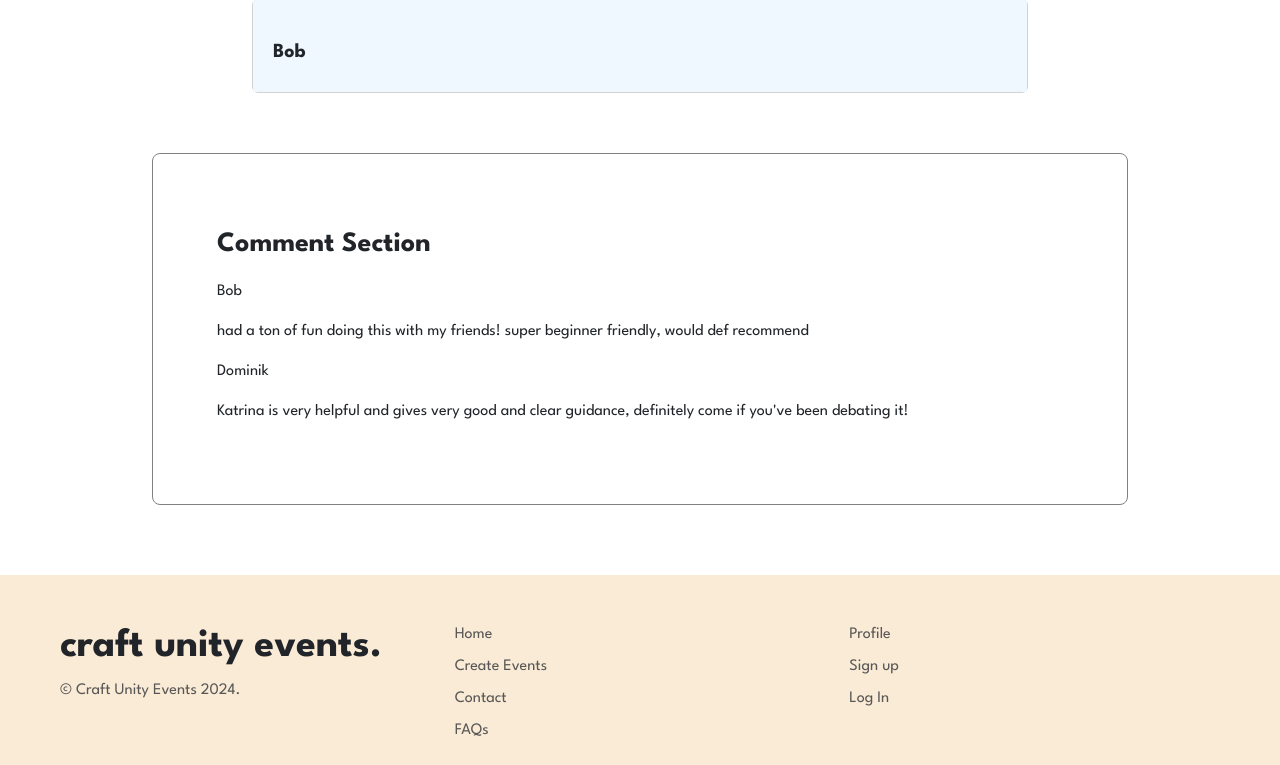
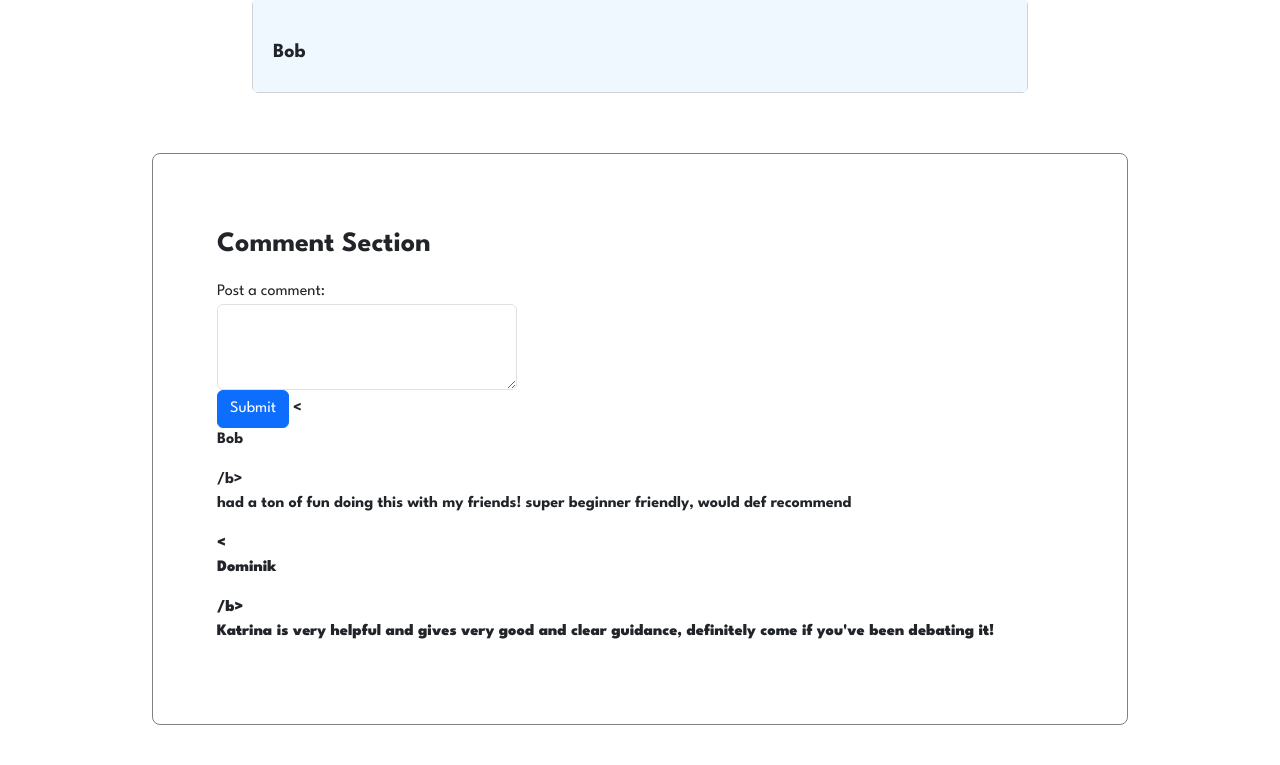
Before and after one commit to heyimtrishh/IAB207-Group-11, a Flask app: page /events/1 in a window 1280 px wide. Shown: the part 843-1608 px from the top of the page. Run offline with Flask 3, Linux system fonts and the light colour scheme; some libraries are stand-ins or nearby versions.

Commit message:
update event_details

```diff
--- a/a3_starter_code/a3_starter_code-main/a3_group11/craftunityevents/templates/events/event_details.html
+++ b/a3_starter_code/a3_starter_code-main/a3_group11/craftunityevents/templates/events/event_details.html
@@ -151,9 +151,14 @@
             </div>
 
             <form method="POST" action="{{ url_for('event.comment', id=event.id) }}">
-                <!-- Your form fields go here -->
+                <div class="form-group">
+                    <label for="comment">Post a comment:</label>
+                    <textarea class="form-control" id="comment" name="comment" rows="3"></textarea>
+                </div>
+                <button type="submit" class="btn btn-primary">Submit</button>
+
                 {% for comment in event.comments %}
-                    <p>{{ comment.user.full_name }}</p>
+                    <b><<p>{{ comment.user.full_name }}</p>/b>
                     <p>{{ comment.text }}</p> <!-- Assuming 'content' is a field in your Comment model -->
                 {% endfor %}
             </form>
```
